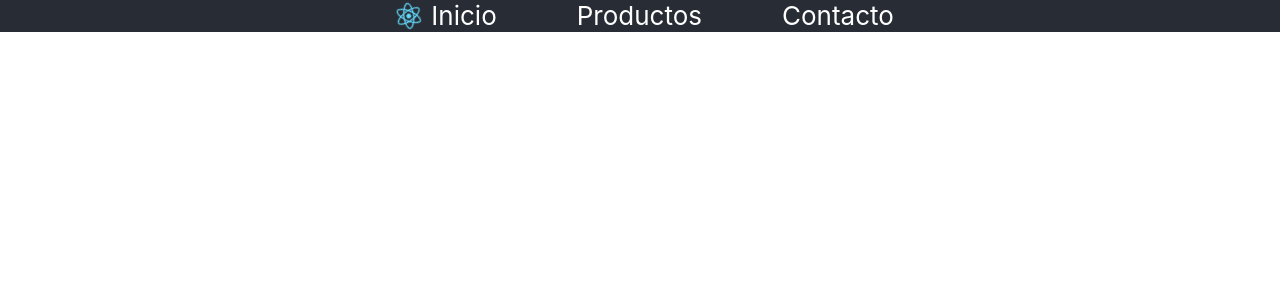
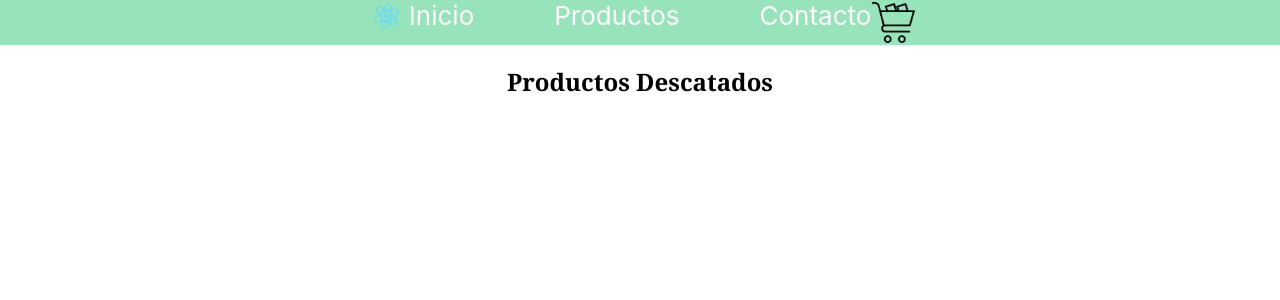
Before and after one commit to SantiagoFuentesGibert/primer-proyecto-react-js, a React (Create React App) app: page /productos in a window 1280 px wide. Shown: the top 300 px of the page. Built offline with nearby package versions, Linux system fonts and the light colour scheme.

Commit message:
Creando CardWidget y IntemListContainer

```diff
--- a/src/App.css
+++ b/src/App.css
@@ -14,7 +14,7 @@
 }
 
 .App-header {
-  background-color: #282c34;
+  background-color:rgb(152, 228, 186);
   display: flex;
   flex-direction: row;
   justify-content: center;
--- a/src/App.js
+++ b/src/App.js
@@ -1,6 +1,8 @@
 import logo from './logo.svg';
 import './App.css';
 import NavBar from './Components/NavBar';
+import CardWidget from './Components/CardWidget/CardWidget'
+import ItemListContainer from './Components/ItemListContainer/ItemListContainer'
 
 function App() {
   return (
@@ -8,7 +10,13 @@ function App() {
       <header className="App-header">
         <img src={logo} className="App-logo" alt="logo" />
         <NavBar />
+        <CardWidget />
       </header>
+      <main>
+        <section>
+          <ItemListContainer titulo/>
+        </section>
+      </main>
     </div>
   );
 }
--- /dev/null
+++ b/src/Components/CardWidget/CardWidget.js
@@ -0,0 +1,10 @@
+import Imagen from '../images/img-carrito.png';
+import './CardWidget.styles.css';
+
+const Carrito = () => {
+    return (
+        <img className="carrito" src={Imagen} alt='Imagen del carrito'></img>
+    );
+}
+
+export default Carrito;
--- /dev/null
+++ b/src/Components/CardWidget/CardWidget.styles.css
@@ -0,0 +1,4 @@
+.carrito {
+    height: 45px;
+    width: 45px;
+}
--- /dev/null
+++ b/src/Components/ItemListContainer/ItemListContainer.js
@@ -0,0 +1,11 @@
+import './ItemListContainer.style.css';
+
+const Productos = (greeting) => {
+    return (
+        <div>
+            <h2 className='productos-title'>Productos Descatados {greeting.titulo}</h2>
+        </div>
+    );
+};
+
+export default Productos;
--- /dev/null
+++ b/src/Components/ItemListContainer/ItemListContainer.style.css
@@ -0,0 +1,3 @@
+.productos-title {
+    font-family:Georgia, 'Times New Roman', Times, serif;
+}
```
Also changed, not shown: src/Components/images/img-carrito.png (added).
